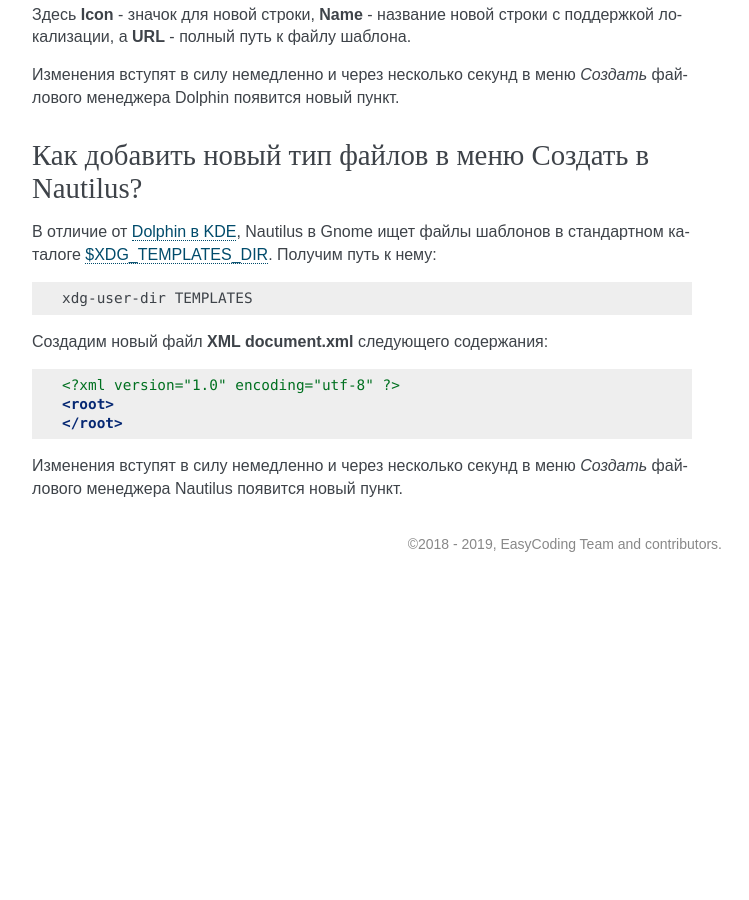
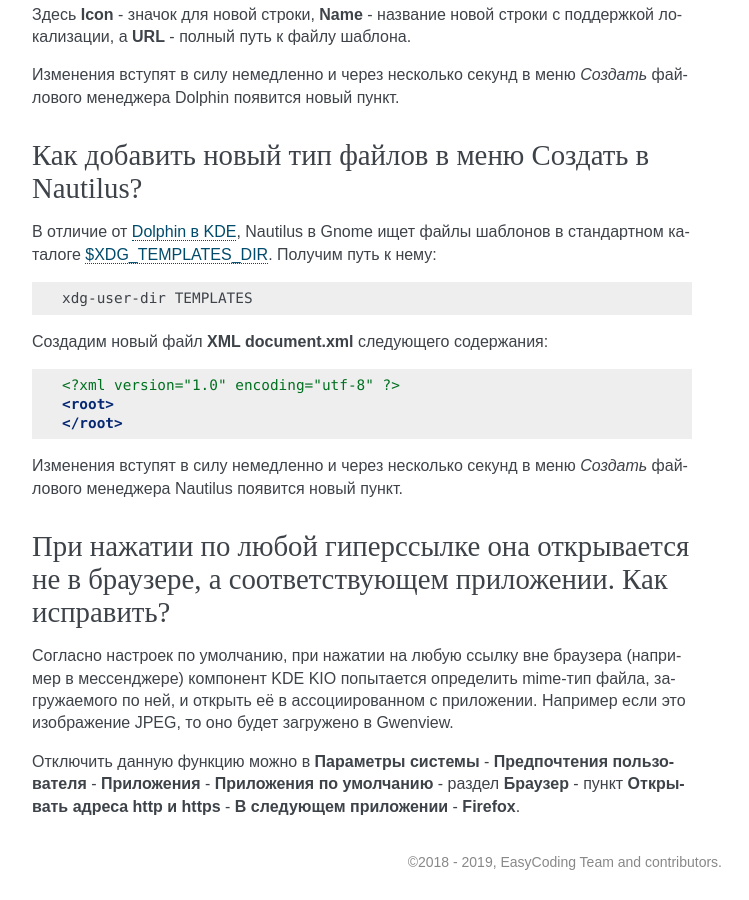
Before and after one commit to RussianFedora/FAQ, a Sphinx documentation site: the page built from source/using-system.rst, in a window 1280 px wide and 900 px high, scrolled down 18294 px. Shown: the whole window, without its empty margins (388-1137 px from the left). Built offline with Sphinx 7.4.7, drawn with Linux system fonts in a browser that asks for light colours; before the commit the page ends 18876 px from its top, so only the background shows below that; some of the changed text lies outside the part shown.

Commit message:
Added question about disabling checking mime-types of URLs.

```diff
--- a/source/using-system.rst
+++ b/source/using-system.rst
@@ -1058,3 +1058,13 @@
     </root>
 
 Изменения вступят в силу немедленно и через несколько секунд в меню *Создать* файлового менеджера Nautilus появится новый пункт.
+
+.. index:: kde, plasma, url, mime type, link
+.. _kde-link-mime:
+
+При нажатии по любой гиперссылке она открывается не в браузере, а соответствующем приложении. Как исправить?
+===============================================================================================================
+
+Согласно настроек по умолчанию, при нажатии на любую ссылку вне браузера (например в мессенджере) компонент KDE KIO попытается определить mime-тип файла, загружаемого по ней, и открыть её в ассоциированном с приложении. Например если это изображение JPEG, то оно будет загружено в Gwenview.
+
+Отключить данную функцию можно в **Параметры системы** - **Предпочтения пользователя** - **Приложения** - **Приложения по умолчанию** - раздел **Браузер** - пункт **Открывать адреса http и https** - **В следующем приложении** - **Firefox**.
```
